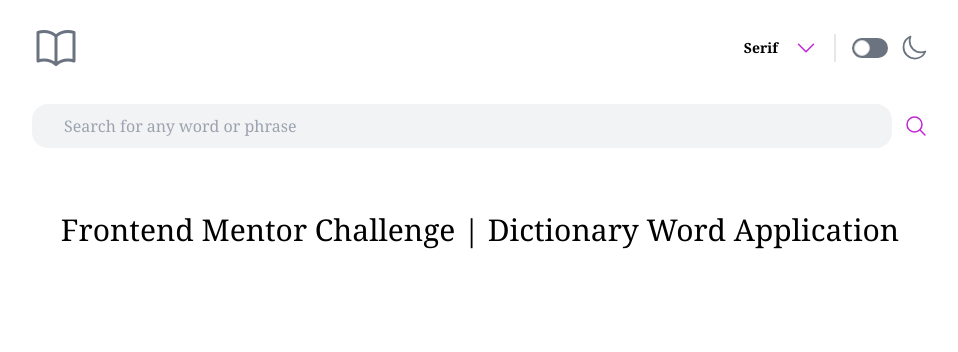
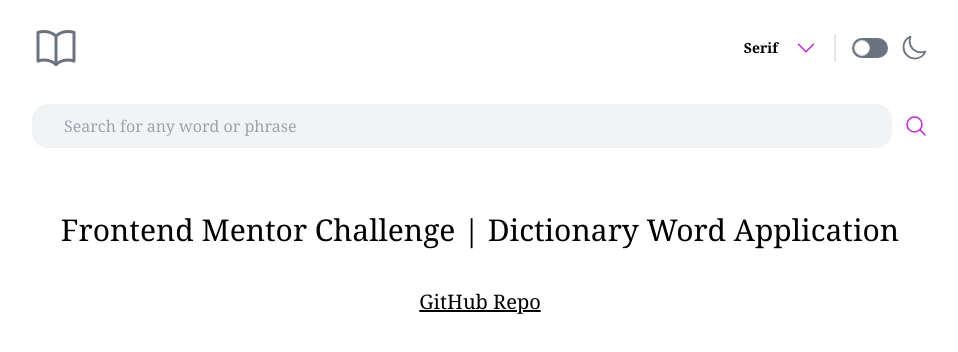
Before and after one commit to BrandTrump/Dictionary-Application, a Next.js app: page / in a window 1280 px wide. Shown: the top 352 px of the page, without its empty margins (160-1118 px from the left). Built offline with nearby package versions, Linux system fonts and the light colour scheme.

Commit message:
feat: added link to github repo

```diff
--- a/app/page.tsx
+++ b/app/page.tsx
@@ -1,9 +1,17 @@
+import Link from "next/link";
+
 export default function Home() {
   return (
-    <div>
+    <div className="flex flex-col justify-center space-y-10 text-center">
       <h1 className="text-3xl text-center mt-10">
         Frontend Mentor Challenge | Dictionary Word Application
       </h1>
+      <Link
+        href={"https://github.com/BrandTrump/Dictionary-Application"}
+        className="text-xl underline"
+      >
+        GitHub Repo
+      </Link>
     </div>
   );
 }
```
